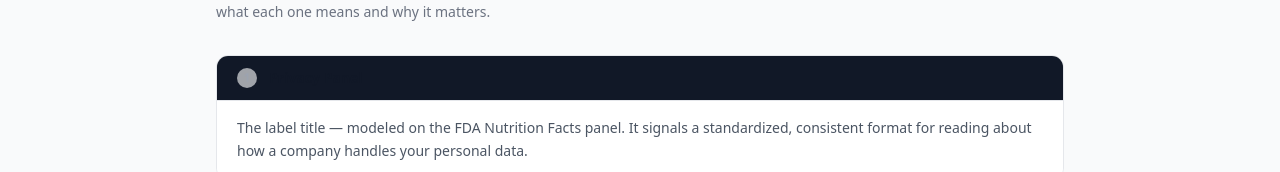
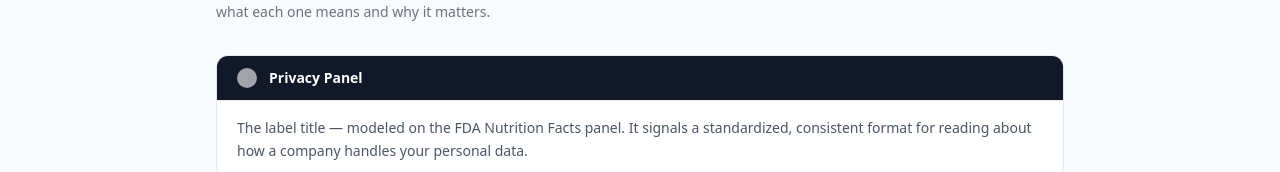
Before and after one commit to nd4spd13/privacy-panel, a Next.js app: page /label in a window 1280 px wide. Shown: the part 753-925 px from the top of the page. Built offline with nearby package versions, Linux system fonts and the light colour scheme; no server answers.

Commit message:
Fix Label Header #1

```diff
--- a/src/app/label/page.tsx
+++ b/src/app/label/page.tsx
@@ -190,7 +190,7 @@ export default async function LabelPage({
                   <span className="text-xs font-bold text-gray-400 bg-white/60 rounded-full w-5 h-5 flex items-center justify-center flex-shrink-0">
                     {i + 1}
                   </span>
-                  <span className="font-black text-gray-900 text-sm">{section.heading}</span>
+                  <span className="font-black text-sm">{section.heading}</span>
                 </div>
                 <div className="px-5 py-4 bg-white">
                   <p className="text-sm text-gray-600 leading-relaxed">{section.description}</p>
```
